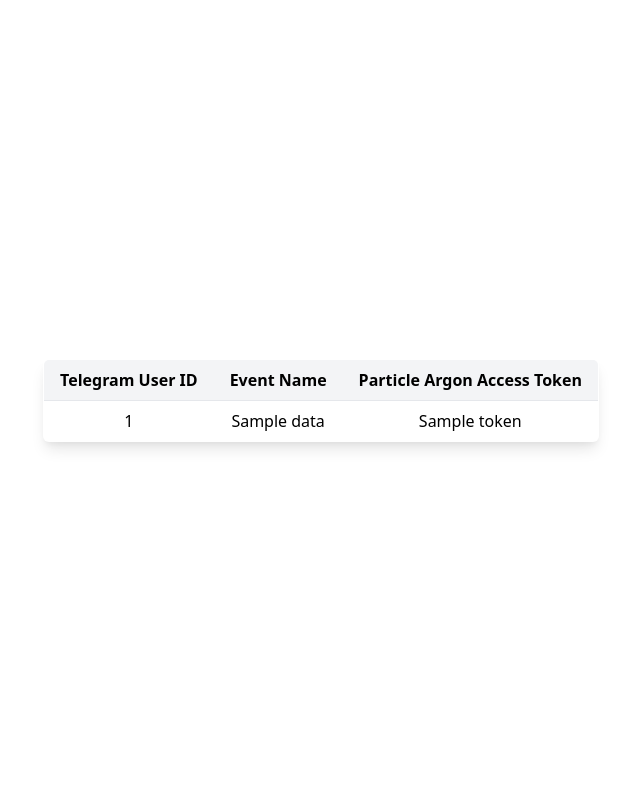
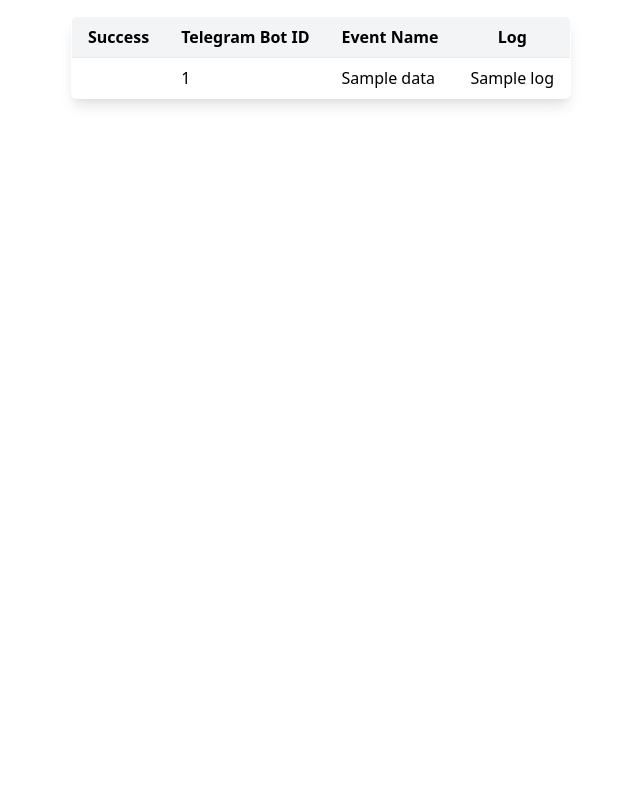
Before and after one commit to I-Am-Blind/particle_server, a Flask app: template templates/debug.html in a window 1280 px wide. Shown: the whole page, without its empty margins (319-959 px from the left). Run offline with Flask 2, Linux system fonts and the light colour scheme; the template is opened without the code that fills it: most values are stand-ins (such as "Sample title", 1, 10 or a date in 2020).

Commit message:
made server to accept telegram bot id , acces token and event name

```diff
--- a/app.py
+++ b/app.py
@@ -2,7 +2,7 @@
 from loguru import logger
 from flask import Flask, request, json ,render_template
 from flask_cors import CORS
-from config import tokens
+from config import logs
 from flask_talisman import Talisman
 
 app = Flask(__name__)
@@ -24,57 +24,40 @@
     force_https=False,  # Set to True if you want to force HTTPS
 )
 
-@app.route('/hello', methods=['POST'])
-def hello():
+@app.route('/<botid>/<accesstoken>/<eventname>',methods=['POST'])
+def update(botid,accesstoken,eventname):
     data = request.get_json()
-    if not data:
-        return "telegram bot error",400
-    user = data['message']['from'].get('username')
-    if user not in tokens:
-        return "User not registered . Please register with username and access token",201
-    logger.info(json.dumps(data, indent=2))
-    url = f"https://api.particle.io/v1/devices/events?access_token={tokens[user]['token']}"
-
+    if data:
+        logs.append({'success': 'none' , 'botid': botid ,'eventname': eventname, 'log' : f'Message "{data["message"]["text"]}" from {data["message"]["from"]["username"]}'})
+    if data['message']['from']['is_bot']:
+        return "ok",200
+    url = f"https://api.particle.io/v1/devices/events?access_token={accesstoken}"
     payload = json.dumps({
-    "name": tokens[user]['eventname'],
+    "name": eventname,
     "data": f"{data['message']['text']}"
     })
     headers = {
    'Content-Type': 'application/json'
      }
 
-    response = requests.request("POST", url, headers=headers, data=payload)
-    return "hello", 200
+    try:
+        response = requests.request("POST", url, headers=headers, data=payload)
+        if response.status_code != 200:
+            logs.append({'success' : 'false' , 'botid': botid ,'eventname': eventname , 'log' : f'Invalid Access token : {accesstoken}'})
+            return "Invalid access token",400
+    except Exception as error:
+        logs.append({'success' : 'false' , 'botid': botid ,'eventname': eventname  , 'log' : 'Server Error ! Flask app was unable to send request to particle device'})
+        return f'Error in request to particle device', 400
 
-@app.route('/login')
-def login():
-    return render_template('login.html')
+    logs.append({'success':'true' ,'botid': botid ,'eventname': eventname , 'log': f'Message "{data["message"]["text"]}" from {data["message"]["from"]["username"]} was sent to particle device with access token {accesstoken}'})
+    return 'Data successfully sent to particle device',200
 
-@app.route('/register')
-def register():
-    user = request.args.get('user')
-    token = request.args.get('token')
-    eventname = request.args.get('eventname')
-    if user and token and eventname:
-        tokens[user] = {'token': token , 'eventname': eventname}
-        return render_template('successful.html', user=user, token=token, eventname=eventname),200
-    return ({"error": "Invalid form data"}), 400
-
-@app.route('/register',methods=['POST'])
-def registerPost():
-    user = request.form.get('user')
-    token = request.form.get('token')
-    eventname = request.form.get('eventname')
-    if user and token and eventname:
-        tokens[user] = {'token': token , 'eventname': eventname}
-        return render_template('successful.html', user=user, token=token, eventname=eventname),200
-    return ({"error": "Invalid form data"}), 400
 
 @app.route('/debug')
 def debug():
-    if tokens:
-        return render_template('debug.html', tokens = tokens),200
-    return ({"error": "Invalid form data"}), 400
+    if logs:
+        return render_template('debug.html', logs = logs),200
+    return ("Oops ! No logs to display"), 200
 
 if __name__ == '__main__':
     app.run()
--- a/config.py
+++ b/config.py
@@ -1 +1 @@
-tokens = {}
+logs = []
--- a/templates/debug.html
+++ b/templates/debug.html
@@ -10,22 +10,63 @@
     <link rel="preconnect" href="https://fonts.gstatic.com" crossorigin>
     <link href="https://fonts.googleapis.com/css2?family=Inter:wght@100;200;300;400;500;600;700;800&display=swap" rel="stylesheet">
 </head>
-<body class="font-inter flex items-center justify-center min-h-screen bg-white">
-    <div class="text-center">
+<body class="font-inter flex  justify-center min-h-screen bg-white">
+    <div class="m-4">
         <table class="min-w-full bg-white border border-gray-300 shadow-lg rounded-md overflow-hidden">
             <thead>
                 <tr>
-                    <th class="py-2 px-4 bg-gray-100 border-b">Telegram User ID</th>
+                    <th class="py-2 px-4 bg-gray-100 border-b">Success</th>
+                    <th class="py-2 px-4 bg-gray-100 border-b">Telegram Bot ID</th>
                     <th class="py-2 px-4 bg-gray-100 border-b">Event Name</th>
-                    <th class="py-2 px-4 bg-gray-100 border-b">Particle Argon Access Token</th>
+                    <th class="py-2 px-4 bg-gray-100 border-b">Log</th>
                 </tr>
             </thead>
             <tbody>
-                {% for userId, data in tokens.items() %}
+                {% for  data in logs %}
                     <tr>
-                        <td class="py-2 px-4 border-b">{{ userId }}</td>
-                        <td class="py-2 px-4 border-b">{{ data.eventname }}</td>
-                        <td class="py-2 px-4 border-b">{{ data.token }}</td>
+                        <td class="py-2 px-4 border-b
+                            {% if data.success == 'none' %}
+                                text-gray-500
+                            {% elif data.success == 'true' %}
+                                text-green-500
+                            {% elif data.success == 'false' %}
+                                text-red-700
+                            {% endif %}
+                        ">
+                            {{ data.success }}
+                        </td>
+
+                        <td class="py-2 px-4 border-b
+                            {% if data.success == 'none' %}
+                                text-gray-500
+                            {% elif data.success == 'true' %}
+                                text-green-500
+                            {% elif data.success == 'false' %}
+                                text-red-700
+                            {% endif %}
+                        ">
+                            {{ data.botid }}
+                        </td>
+                        <td class="py-2 px-4 border-b
+                            {% if data.success == 'none' %}
+                                text-gray-500
+                            {% elif data.success == 'true' %}
+                                text-green-500
+                            {% elif data.success == 'false' %}
+                                text-red-700
+                            {% endif %}
+                        ">
+                            {{ data.eventname }}
+                        </td>
+                        <td class="py-2 px-4 border-b
+                        {% if data.success == 'none' %}
+                            text-gray-500
+                        {% elif data.success == 'true' %}
+                            text-green-500
+                        {% elif data.success == 'false' %}
+                            text-red-700
+                        {% endif %}
+                    ">{{ data.log }}</td>
                     </tr>
                 {% endfor %}
             </tbody>
```
